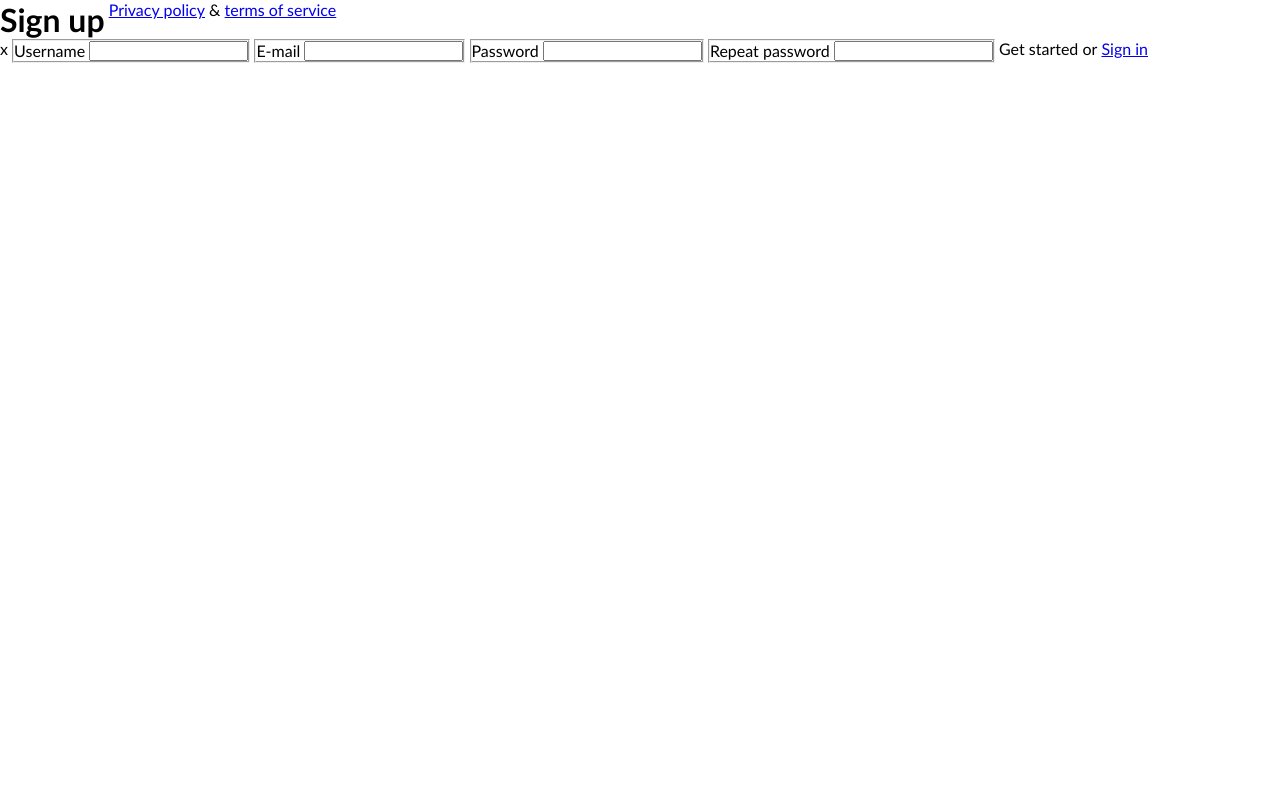
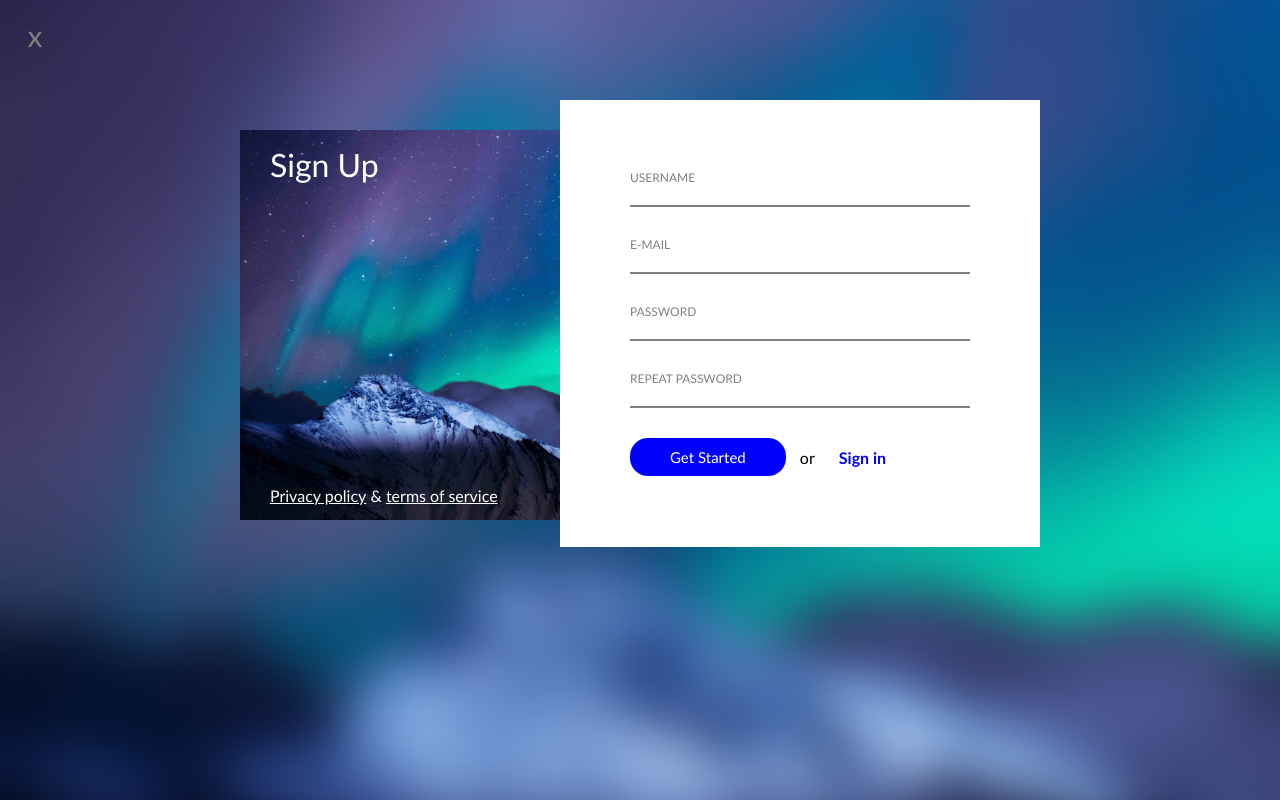
Before and after one commit to Edvinas-S/4-sign-up, a plain HTML site: page index.html in a window 1280 px wide. Drawn offline with Linux system fonts and the light colour scheme.

Commit message:
Making style

```diff
--- a/css/style.css
+++ b/css/style.css
@@ -1,36 +1,97 @@
 body {
-
+    background-image: url(../img/picture_blur.jpg);
+    background-position: center;
+    background-repeat: no-repeat;
+    background-size: cover;
+    background-attachment: fixed;
 }
     main {
-
+        width: 800px;
+        margin-top: 100px;
+        margin-left: calc(50% - 400px);
     }
         .left {
-
+            background-image: url(../img/picture.jpg);
+            background-size: cover;
+            width: 40%;
+            height: 390px;
+            float: left;
+            position: relative;
+            top: 30px;
         }
             h1 {
-
+                color: #fff;
+                font-weight: lighter;
+                text-transform: capitalize;
+                position: absolute;
+                top: 15px;
+                left: 30px;
             }
             .links {
+                color: #fff;
+                position: absolute;
+                bottom: 15px;
+                left: 30px;
+            }
+            .spanLeft {
 
             }
             .privacy {
-
+                color: #fff;
             }
                 .right {
-
+                    background-color: #fff;
+                    width: 60%;
+                    float: left;
+                    padding: 70px;
                 }
                     .close {
-
+                        position: absolute;
+                        top: 0px;
+                        left: 0px;
+                        line-height: 70px;
+                        width: 70px;
+                        text-align: center;
+                        font-size: 30px;
+                        color: gray;
+                        font-weight: lighter;
                     }
                     form {
-
+                        width: 100%;
                     }
                     .row {
-
+                        width: 100%;
+                        border: none;
+                    }
+                    label {
+                        width: 100%;
+                        text-transform: uppercase;
+                        font-size: 12px;
+                        color: gray;
+                    }
+                    input {
+                        width: 100%;
+                        border: none;
+                        border-bottom: 2px solid gray;
+                        margin-bottom: 30px;
                     }
                     .btn {
-
+                        background-color: blue;
+                        padding-top: 10px;
+                        padding-right: 40px;
+                        padding-bottom: 10px;
+                        padding-left: 40px;
+                        text-transform: capitalize;
+                        font-size: 15px;
+                        color: white;
+                        border-radius: 18px;
+                    }
+                    .spanRight {
+                        margin: 10px;
                     }
                     .sign {
-
+                        margin: 10px;
+                        text-decoration: none;
+                        color: blue;
+                        font-weight: bold;
                     }
--- a/index.html
+++ b/index.html
@@ -13,8 +13,8 @@
         <div class="left">
             <h1>Sign up</h1>
             <div class="links">
-                <a href="#">Privacy policy</a>
-                    <span>&</span>
+                <a href="#" class="privacy">Privacy policy</a>
+                    <span class="spanLeft">&</span>
                 <a href="#" class="privacy">terms of service</a>
             </div>
         </div>
@@ -39,7 +39,7 @@
                 </fieldset>
             </form>
             <div class="btn">Get started</div>
-                <span>or</span>
+                <span class="spanRight">or</span>
             <a href="#" class="sign">Sign in</a>
         </div>
     </main>
```
Also changed, not shown: img/picture_blur.jpg (added).
